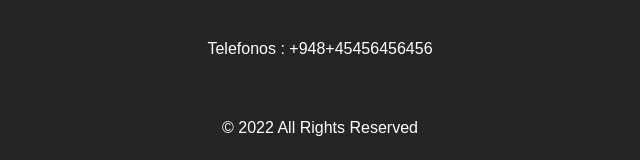
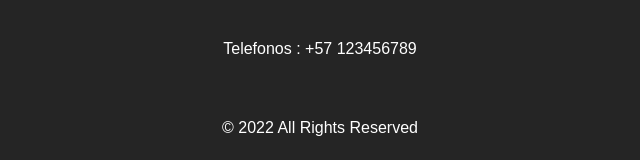
Before and after one commit to MiguelArias0316/Emporiument, a plain HTML site: page index.html in a window 1280 px wide. Shown: the part 1923-2083 px from the top of the page, 320-960 px from the left. Drawn offline with nearby package versions, Linux system fonts and the light colour scheme.

Commit message:
Update index.html

```diff
--- a/index.html
+++ b/index.html
@@ -286,7 +286,7 @@
              <li><a href="#">Sobre nosotros</a></li>
           </ul>
        </div>
-       <div class="location_main">Telefonos : <a href="#">+948+45456456456</a></div>
+       <div class="location_main">Telefonos : <a href="#">+57 123456789</a></div>
     </div>
  </div>
  <div class="copyright_section">
```
